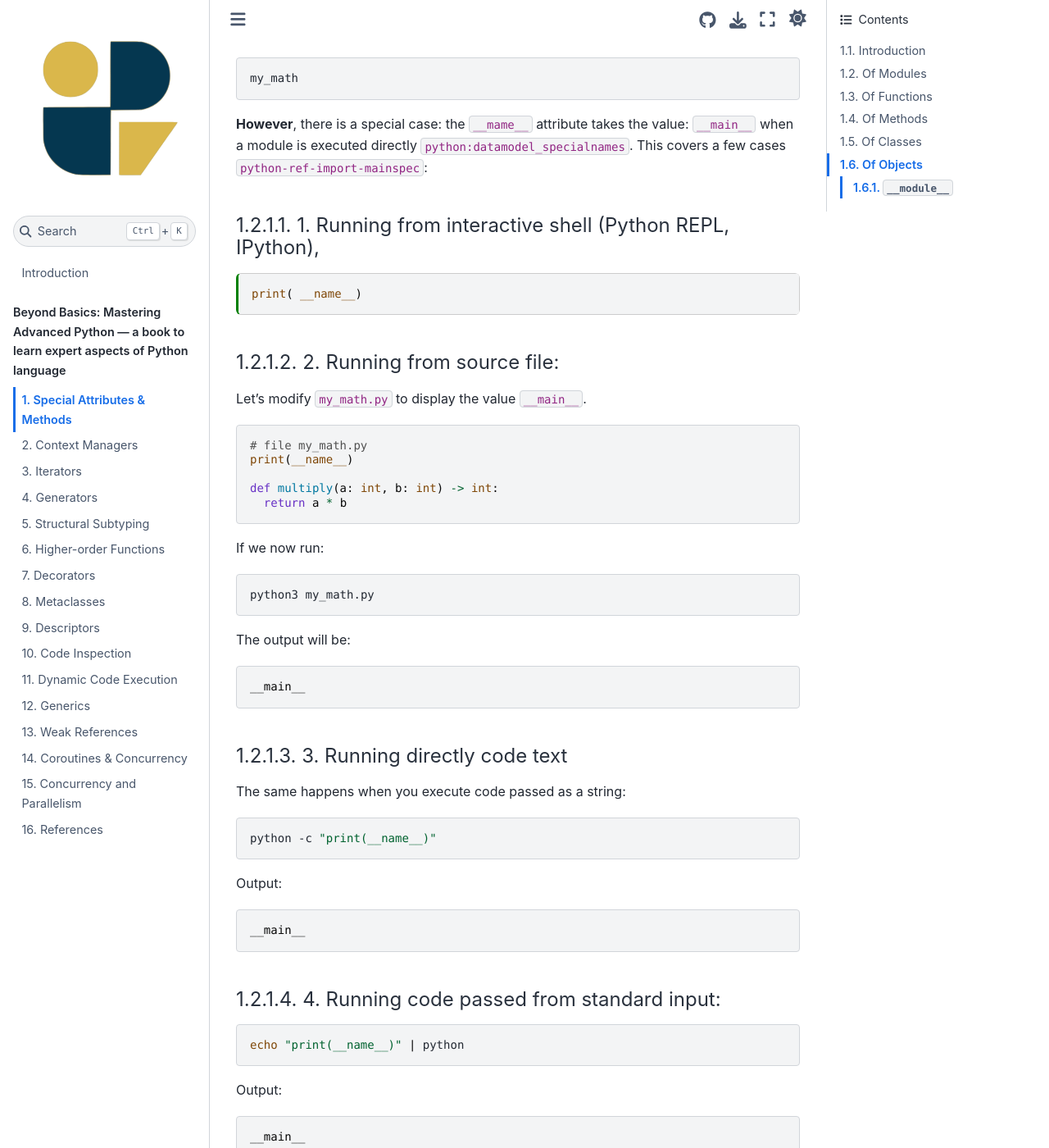
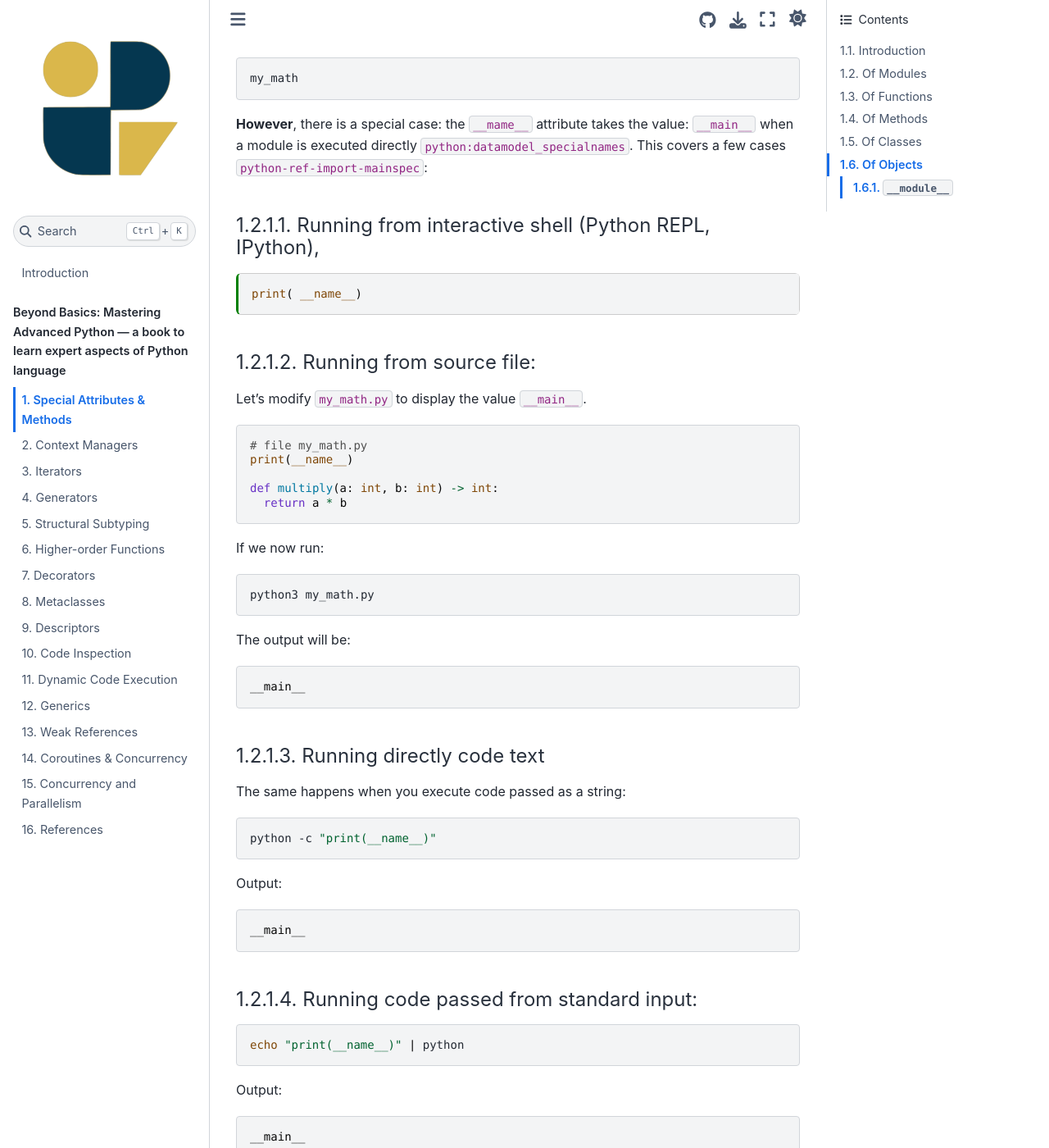
Before and after one commit to HappyRavenLabs/python-beyond-basics, a Jupyter Book: the page built from special_attributes.md, in a window 1280 px wide and 1400 px high, scrolled down 1273 px. Shown: the whole window at 82% size. Built offline with Jupyter Book 1.0.4 settings and Sphinx 7.4.7 and the Sphinx Book theme 1.1.4, drawn with Linux system fonts in a browser that asks for light colours; cross-references to code outside the pages are shown as plain code.

Commit message:
Remove explciit numbers on special attributes
Signed-off-by: Jakub Walczak <jakub.walczak@p.lodz.pl>

````diff
--- a/special_attributes.md
+++ b/special_attributes.md
@@ -64,14 +64,14 @@ my_math
 **However**, there is a special case: the `__mame__` attribute takes the value: `__main__` when a module is executed directly {cite}`python:datamodel_specialnames`.
 This covers a few cases {cite}`python-ref-import-mainspec`:
 
-#### 1. Running from interactive shell (Python REPL, IPython),
+#### Running from interactive shell (Python REPL, IPython),
 
 ```{code-cell} ipython3
 print( __name__)
 ```
 
 
-#### 2. Running from source file:
+#### Running from source file:
 
 Let's modify `my_math.py` to display the value `__main__`.
 
@@ -94,7 +94,7 @@ The output will be:
 ```
 __main__
 ```
-#### 3. Running directly code text
+#### Running directly code text
 The same happens when you execute code passed as a string:
 
 ```bash
@@ -106,7 +106,7 @@ Output:
 __main__
 ```
 
-#### 4. Running code passed from standard input:
+#### Running code passed from standard input:
 
 ```bash
 echo "print(__name__)" | python
````
